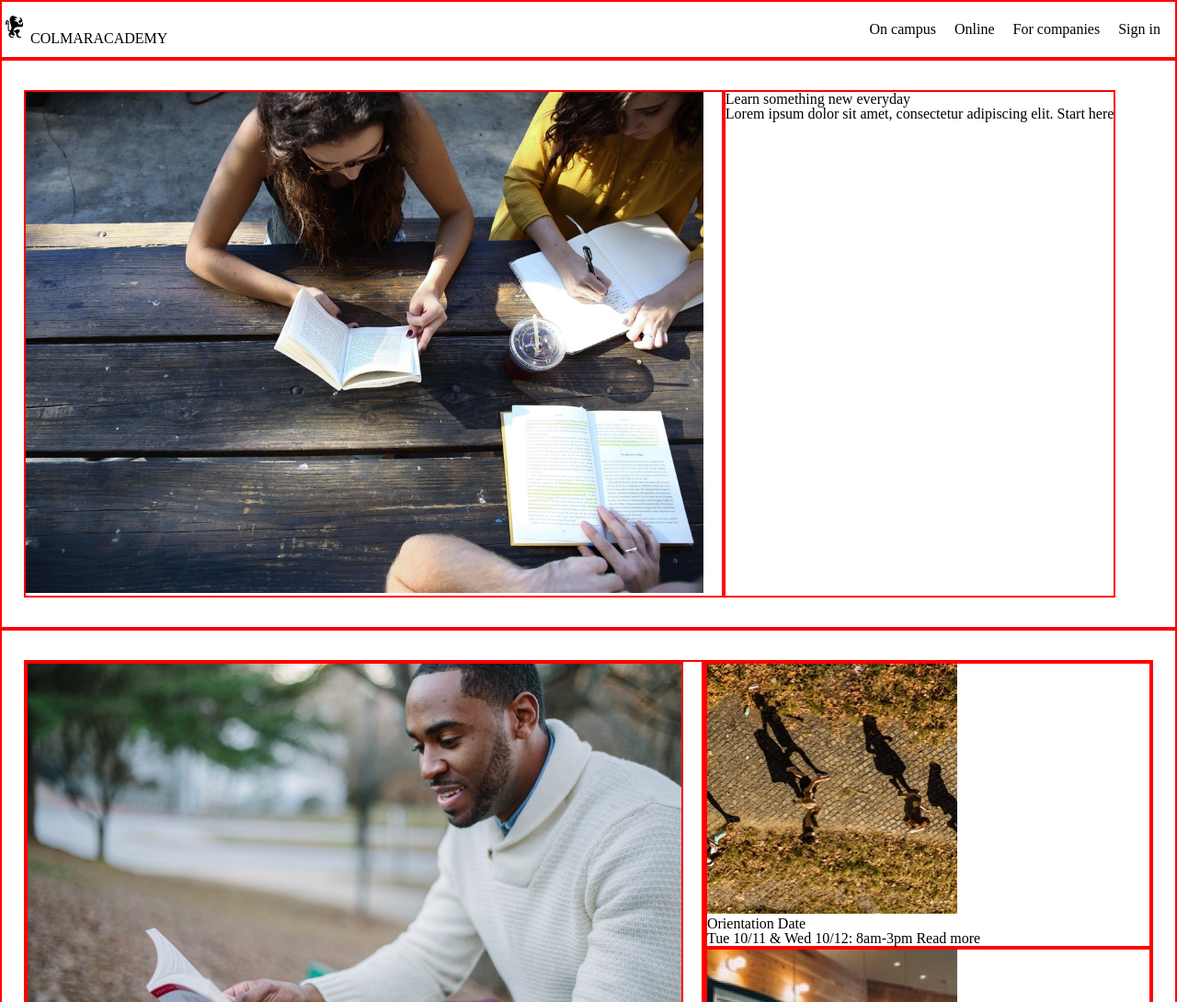
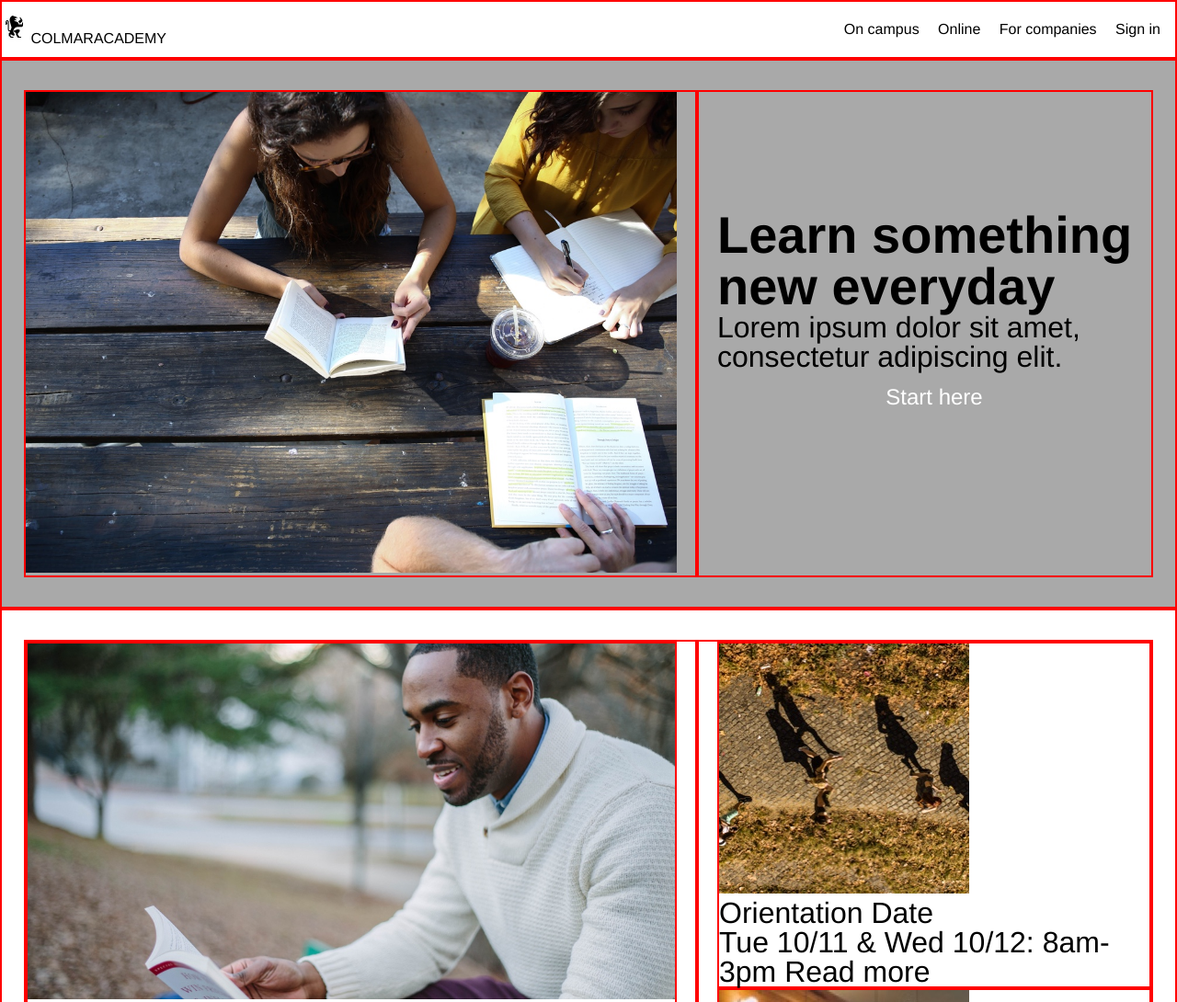
Before and after one commit to chelBot/ColmarAcademy, a plain HTML site: page index.html in a window 1280 px wide. Shown: the top 1090 px of the page at 92% size. Drawn offline with Linux system fonts and the light colour scheme.

Commit message:
font styling and some bg colors added in top div

```diff
--- a/index.html
+++ b/index.html
@@ -23,7 +23,7 @@
           </nav>
       </div>
     </header>
-    <div class="container">
+    <div class="container" id="one">
       <div class="left">
          <img src="./resources/images/banner.jpg">
       </div>
@@ -33,7 +33,7 @@
         <span id="button">Start here</span>
       </div>
     </div>
-    <div class="container">
+    <div class="container" id="two">
       <div class="left">
         <div>
           <img src="./resources/images/information-main.jpg">
@@ -64,7 +64,7 @@
         </div>
       </div>
     </div>
-    <div class="container">
+    <div class="container" id="three">
       <h1>Start Learning</h1>
       <div class="top">
         <div>
@@ -101,7 +101,7 @@
         </div>
       </div>
     </div>
-    <div class="container">
+    <div class="container" id="four">
       <div class="left">
       </div>
       <div class="right">
--- a/resources/style.css
+++ b/resources/style.css
@@ -1,6 +1,6 @@
 body {
   font-size: 16px;
-  font-family: Helvetiva,
+  font-family: Helvetica, sans;
 }
 
 div {
@@ -40,6 +40,10 @@ nav li {
    margin-top: 8px;
  }
 /*top div*/
+
+#one {
+  background-color: darkGray;
+}
 .left {
   padding-right: 20px;
   width: 60%;
@@ -48,3 +52,30 @@ nav li {
 .left img {
   width: 100%;
 }
+
+.right {
+  font-size: 2rem;
+  padding-left: 20px;
+  justify-content: space-between;
+  align-items: center;
+  flex-wrap: wrap;
+  width: 40%;
+
+}
+
+.right h1 {
+  margin-top: 8rem;
+  font-size: 3.5rem;
+  font-weight: bold;
+}
+
+.right #button {
+  background-color: darkGray;
+  font-size: 1.5rem;
+  padding: 8px auto;
+  margin: 1rem auto;
+  color: white;
+  display: block;
+  width: 10rem;
+  text-align: center;
+}
```
